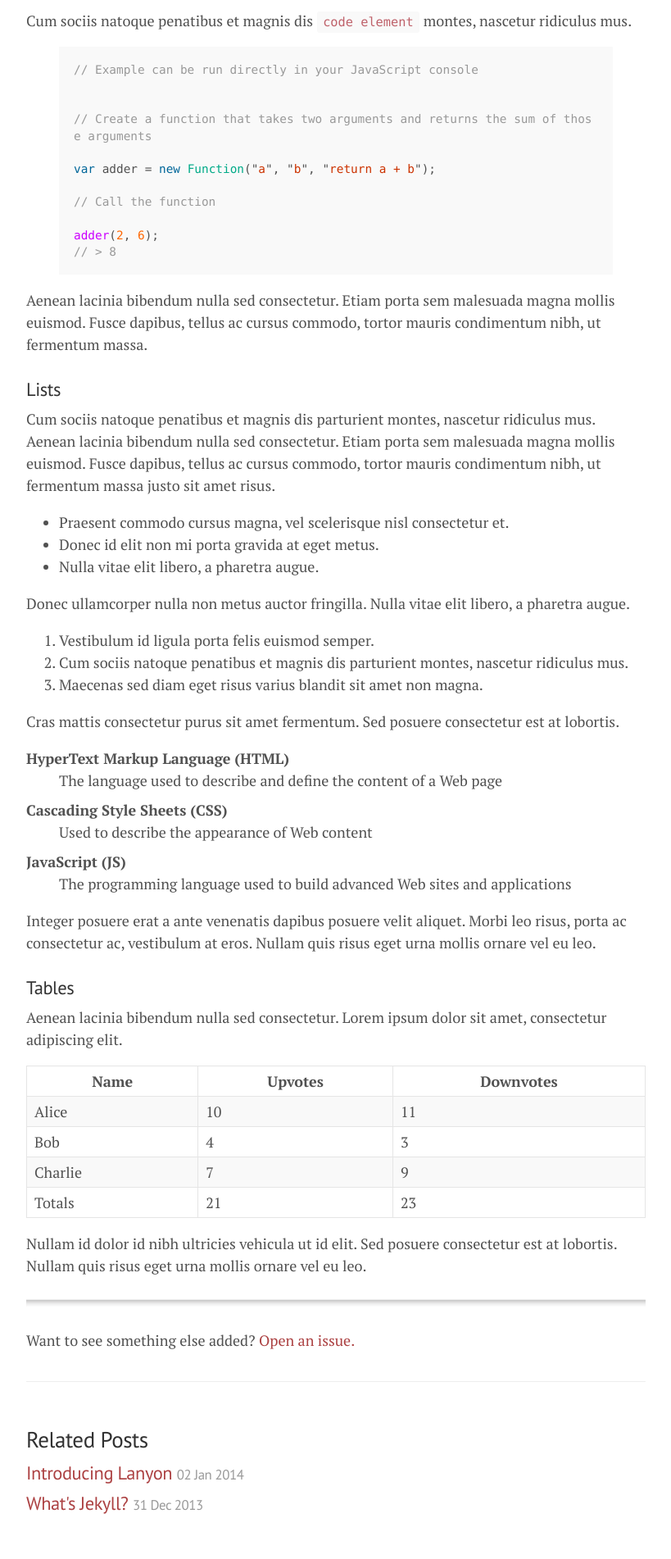
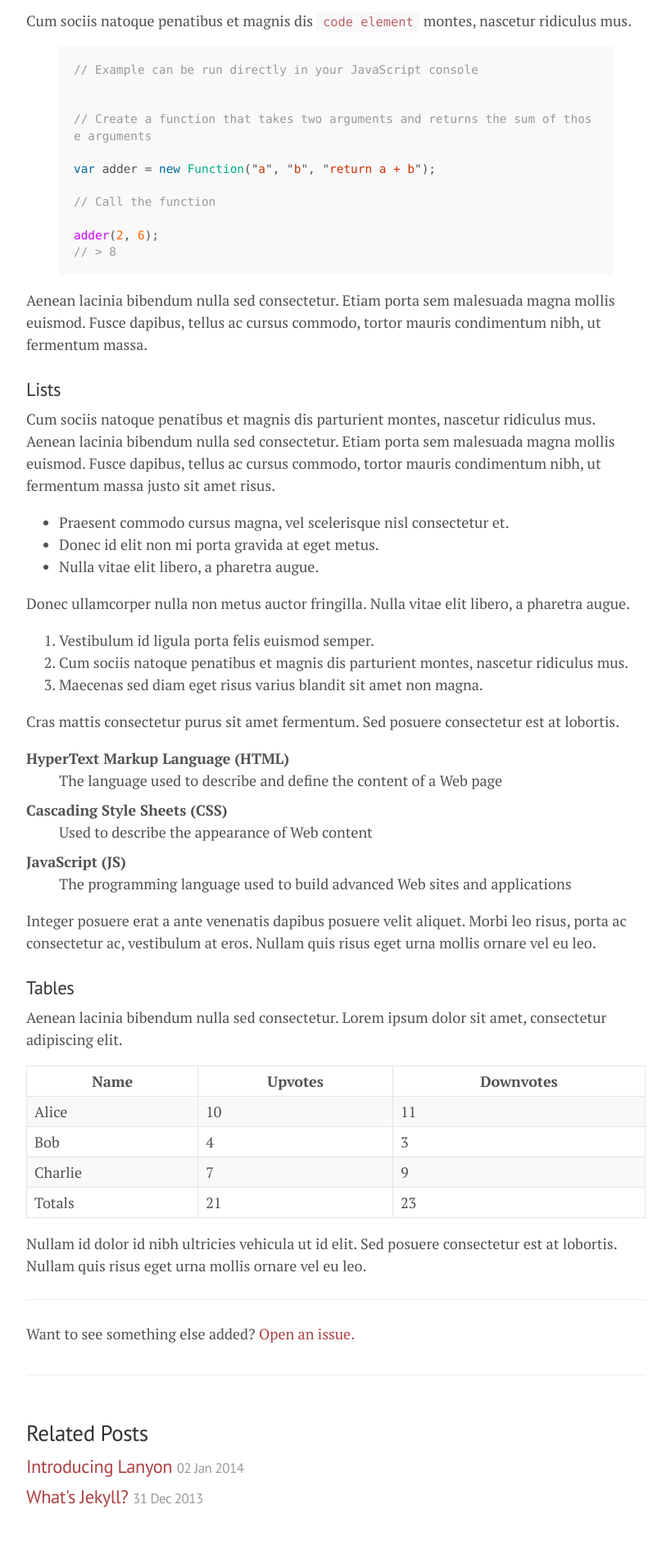
Before and after one commit to robgoyal/robgoyal.github.io, a Jekyll site: the page built from _posts/2014-01-01-example-content.md, in a window 1280 px wide. Shown: the part 1175-3077 px from the top of the page at 82% size, without its empty margins (230-1049 px from the left). Built offline with Jekyll 4.4.1, drawn with Linux system fonts in a browser that asks for light colours; comment, search, counter and statistics services are not loaded.

Commit message:
Moved hr css rule to class

```diff
--- a/index.html
+++ b/index.html
@@ -18,7 +18,7 @@
 
     <div class="excerpt-post">
       <a href="{{ post.url }}">Continue reading ...</a>
-      <hr>
+      <hr class="excerpt-hr">
     </div>
   </div>
   {% endfor %}
--- a/public/css/main.css
+++ b/public/css/main.css
@@ -11,7 +11,7 @@
     text-align: right;
 }
 
-hr {
+.excerpt-hr {
     height: 10px;
     border: 0;
     box-shadow: 0 10px 10px -10px #8c8b8b inset;
```
